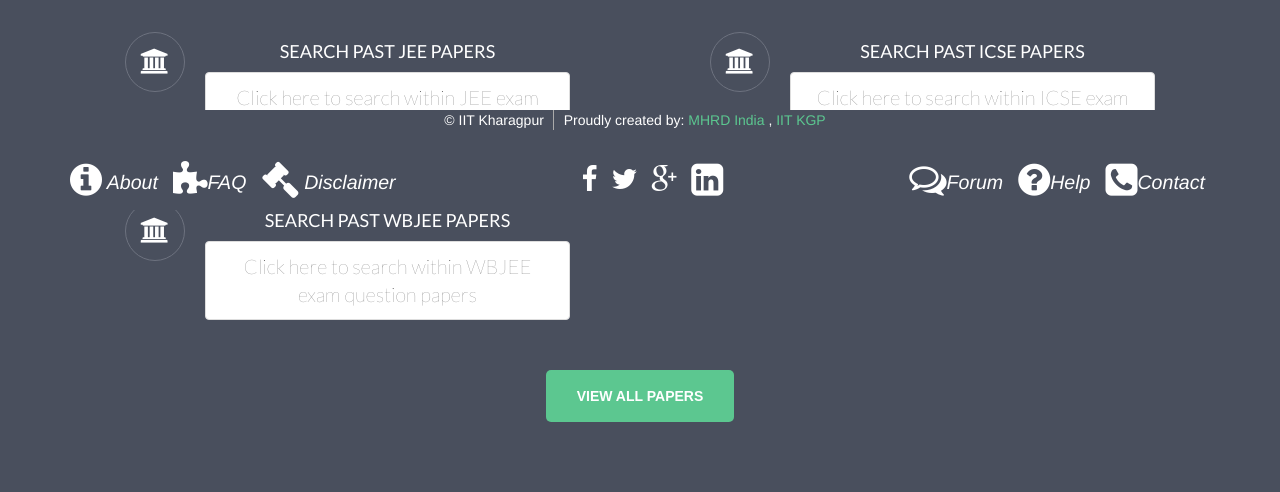
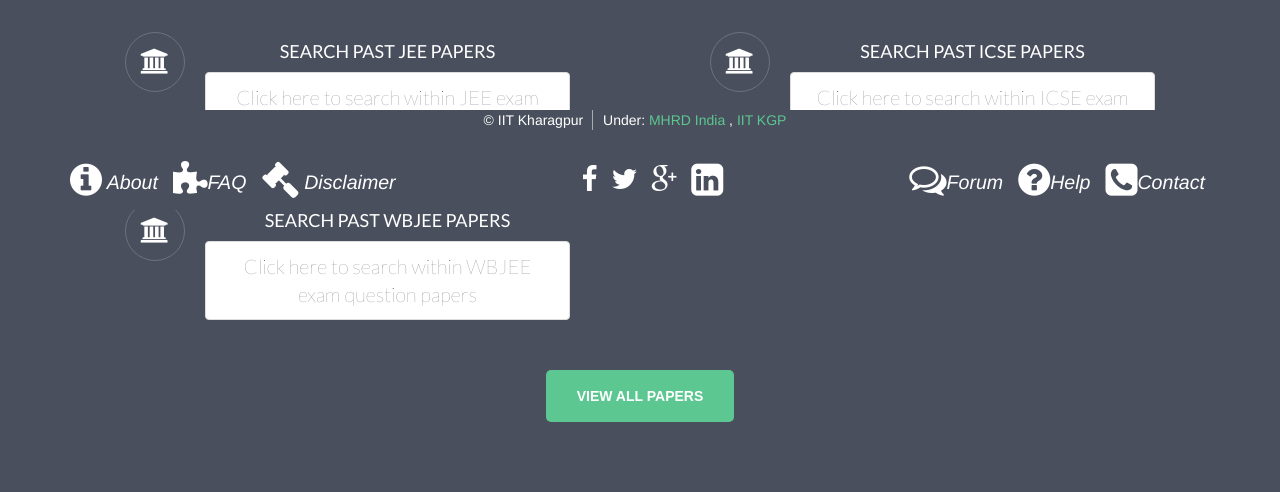
Before and after one commit to enlighter/ndl-question-papers-search-hub, a Django app: page /searcher/ in a window 1280 px wide. Shown: the part 545-1037 px from the top of the page. Run offline with Django 3.2, Linux system fonts and the light colour scheme; some libraries are stand-ins or nearby versions.

Commit message:
some adjustments for moving forward

```diff
--- a/qp_search_project/qp_search_project/settings.py
+++ b/qp_search_project/qp_search_project/settings.py
@@ -185,3 +185,6 @@
         },
     },
 ]
+
+#User Profile Authentication
+AUTH_PROFILE_MODULE = 'models.student'
--- /dev/null
+++ b/qp_search_project/searcher/services.py
@@ -0,0 +1 @@
+#for rest api
--- a/qp_search_project/templates/base.html
+++ b/qp_search_project/templates/base.html
@@ -137,7 +137,7 @@
             <div style="background-color: #494f5d;" class="col-lg-12 text-center">
                 <ul class="list-inline">
                     <li>&copy; IIT Kharagpur</li>
-                    <li class="tb-copyright">Proudly created by: <a target="_blank" rel="nofollow" href="http://mhrd.gov.in">MHRD India</a> , <a target="_blank" rel="nofollow" href="http://www.iitkgp.ac.in">IIT KGP</a></li>
+                    <li class="tb-copyright">Under: <a target="_blank" rel="nofollow" href="http://mhrd.gov.in">MHRD India</a> , <a target="_blank" rel="nofollow" href="http://www.iitkgp.ac.in">IIT KGP</a></li>
                 </ul>
                 <ul class="list-inline tb-social-icons">
                     <li style="float: left;"><a href="">
```
